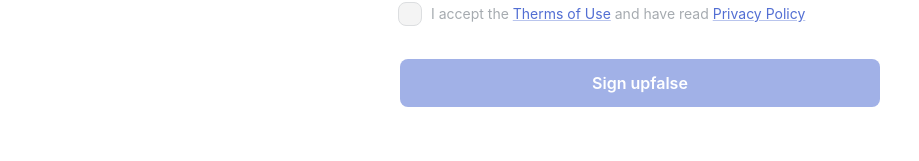
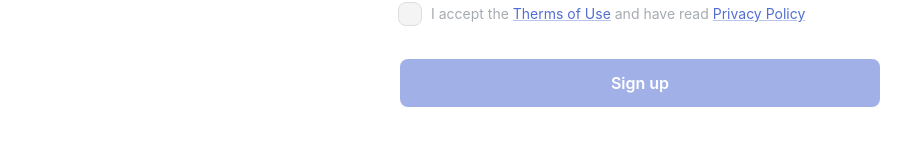
Before and after one commit to chevylevel/auth-page, a React (Create React App) app: page / in a window 1280 px wide. Shown: the part 721-882 px from the top of the page, without its empty margins (0-919 px from the left). Built offline with nearby package versions, Linux system fonts and the light colour scheme.

Commit message:
remove debug code

```diff
--- a/src/components/AuthForm/AuthForm.jsx
+++ b/src/components/AuthForm/AuthForm.jsx
@@ -162,8 +162,6 @@ export default function AuthForm() {
                     color: '#FFFFFF'
                 }}>
                     Sign up
-
-                    {JSON.stringify(isDirty)}
                 </Typography>
             </Button>
         </Box >
```
